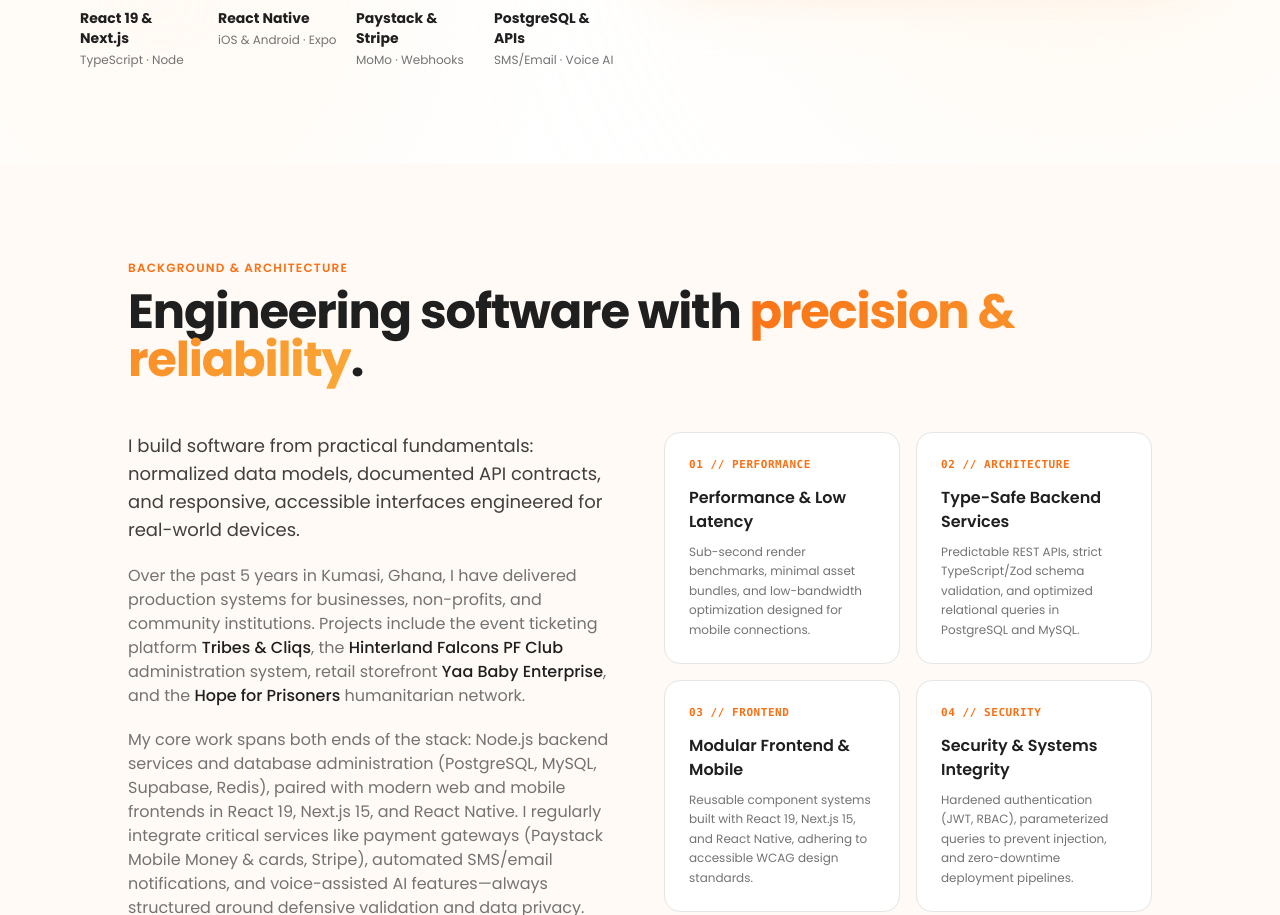
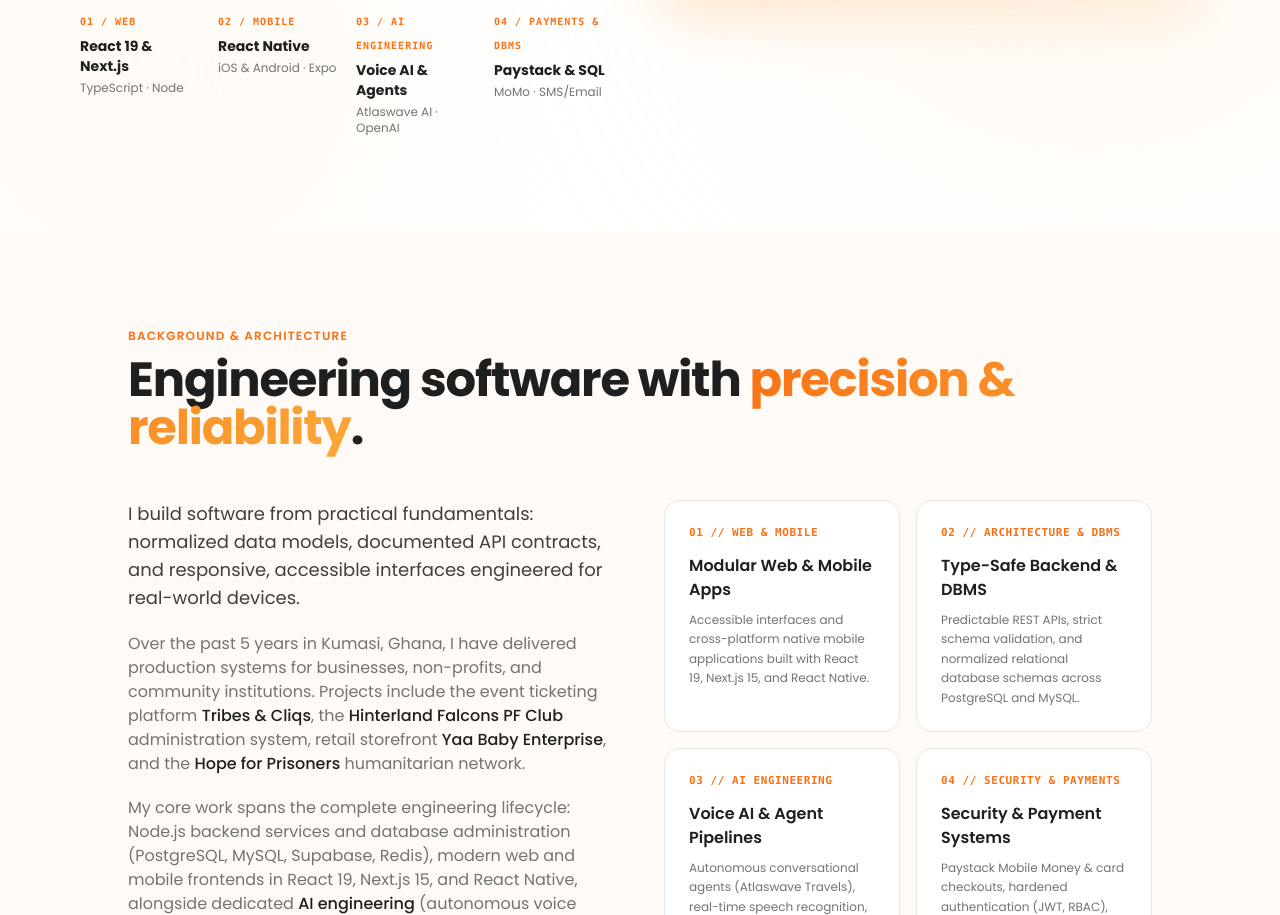
Before and after one commit to Darlington-s-store/rawlingsdportfolio, a React (Vite) app: page / in a window 1280 px wide. Shown: the part 637-1552 px from the top of the page. Built offline with nearby package versions, Linux system fonts and the light colour scheme; no server answers; the HTML template or start-up script is replaced by a standard one.

Commit message:
feat(branding): elevate AI Engineering alongside Web and Mobile across portfolio

```diff
--- a/src/components/AboutSection.tsx
+++ b/src/components/AboutSection.tsx
@@ -25,7 +25,7 @@
                 Over the past 5 years in Kumasi, Ghana, I have delivered production systems for businesses, non-profits, and community institutions. Projects include the event ticketing platform <span className="text-foreground font-medium">Tribes & Cliqs</span>, the <span className="text-foreground font-medium">Hinterland Falcons PF Club</span> administration system, retail storefront <span className="text-foreground font-medium">Yaa Baby Enterprise</span>, and the <span className="text-foreground font-medium">Hope for Prisoners</span> humanitarian network.
               </p>
               <p className="text-muted-foreground text-sm sm:text-base">
-                My core work spans both ends of the stack: Node.js backend services and database administration (PostgreSQL, MySQL, Supabase, Redis), paired with modern web and mobile frontends in React 19, Next.js 15, and React Native. I regularly integrate critical services like payment gateways (Paystack Mobile Money & cards, Stripe), automated SMS/email notifications, and voice-assisted AI features—always structured around defensive validation and data privacy.
+                My core work spans the complete engineering lifecycle: Node.js backend services and database administration (PostgreSQL, MySQL, Supabase, Redis), modern web and mobile frontends in React 19, Next.js 15, and React Native, alongside dedicated <span className="text-foreground font-medium">AI engineering</span> (autonomous voice agents, LLM pipelines, speech synthesis). I regularly integrate critical services like payment gateways (Paystack Mobile Money & cards, Stripe), automated SMS/email notifications, and developer AI workflows—always structured around defensive validation and data privacy.
               </p>
 
               <div className="pt-2 sm:pt-4 flex flex-col sm:flex-row items-stretch sm:items-center gap-3 sm:gap-4">
@@ -46,24 +46,24 @@
             <div className="grid sm:grid-cols-2 gap-4 stagger-children">
               {[
                 {
-                  num: "01 // PERFORMANCE",
-                  title: "Performance & Low Latency",
-                  desc: "Sub-second render benchmarks, minimal asset bundles, and low-bandwidth optimization designed for mobile connections.",
+                  num: "01 // WEB & MOBILE",
+                  title: "Modular Web & Mobile Apps",
+                  desc: "Accessible interfaces and cross-platform native mobile applications built with React 19, Next.js 15, and React Native.",
                 },
                 {
-                  num: "02 // ARCHITECTURE",
-                  title: "Type-Safe Backend Services",
-                  desc: "Predictable REST APIs, strict TypeScript/Zod schema validation, and optimized relational queries in PostgreSQL and MySQL.",
+                  num: "02 // ARCHITECTURE & DBMS",
+                  title: "Type-Safe Backend & DBMS",
+                  desc: "Predictable REST APIs, strict schema validation, and normalized relational database schemas across PostgreSQL and MySQL.",
                 },
                 {
-                  num: "03 // FRONTEND",
-                  title: "Modular Frontend & Mobile",
-                  desc: "Reusable component systems built with React 19, Next.js 15, and React Native, adhering to accessible WCAG design standards.",
+                  num: "03 // AI ENGINEERING",
+                  title: "Voice AI & Agent Pipelines",
+                  desc: "Autonomous conversational agents (Atlaswave Travels), real-time speech recognition, structured LLM prompts, and AI developer tooling.",
                 },
                 {
-                  num: "04 // SECURITY",
-                  title: "Security & Systems Integrity",
-                  desc: "Hardened authentication (JWT, RBAC), parameterized queries to prevent injection, and zero-downtime deployment pipelines.",
+                  num: "04 // SECURITY & PAYMENTS",
+                  title: "Security & Payment Systems",
+                  desc: "Paystack Mobile Money & card checkouts, hardened authentication (JWT, RBAC), encrypted payloads, and webhook verification.",
                 },
               ].map((item) => (
                 <div
--- a/src/components/Footer.tsx
+++ b/src/components/Footer.tsx
@@ -16,7 +16,7 @@
               <span className="font-display font-bold text-lg tracking-tight text-foreground">Rawlings Junior <span className="text-primary">Asomani</span></span>
             </Link>
             <p className="text-sm text-muted-foreground max-w-xs leading-relaxed">
-              Full-stack software developer building scalable web apps, APIs, and mobile solutions from Kumasi, Ghana.
+              Full-stack web, mobile & AI engineer building production platforms, intelligent voice agents, and secure payment systems from Kumasi, Ghana.
             </p>
           </div>
 
--- a/src/components/HeroSection.tsx
+++ b/src/components/HeroSection.tsx
@@ -19,11 +19,11 @@
           {/* Left Column - Content */}
           <div className="lg:col-span-6 space-y-5 sm:space-y-6">
             <h1 className="font-display text-3xl sm:text-4xl md:text-5xl lg:text-6xl font-bold tracking-tight leading-[1.1] text-foreground animate-fade-up">
-              Building high-impact <span className="text-primary">web & mobile applications</span>.
+              Engineering high-impact <span className="text-primary">web, mobile & AI systems</span>.
             </h1>
 
             <p className="text-sm sm:text-base md:text-lg text-muted-foreground leading-relaxed max-w-xl animate-fade-up delay-1">
-              I'm <span className="text-foreground font-semibold">Rawlings Junior Asomani</span>, a software engineer with 5+ years of experience engineering web platforms, native iOS & Android applications with React Native, Paystack & Stripe payment systems, and production databases.
+              I'm <span className="text-foreground font-semibold">Rawlings Junior Asomani</span>, a full-stack, mobile & AI engineer with 5+ years of experience engineering production web platforms, React Native mobile apps, autonomous voice AI agents, Paystack & Stripe payment systems, and robust database architectures.
             </p>
 
             <ScrollReveal>
@@ -74,15 +74,15 @@
                 </div>
 
                 <div className="space-y-1 p-2.5 sm:p-0 rounded-xl bg-orange-50/30 sm:bg-transparent border border-orange-100/60 sm:border-0">
-                  <span className="font-mono text-[10px] font-bold text-primary uppercase tracking-widest">03 / Payments</span>
-                  <p className="font-display font-bold text-xs sm:text-sm text-foreground">Paystack & Stripe</p>
-                  <p className="text-[11px] sm:text-xs text-muted-foreground">MoMo · Webhooks</p>
+                  <span className="font-mono text-[10px] font-bold text-primary uppercase tracking-widest">03 / AI Engineering</span>
+                  <p className="font-display font-bold text-xs sm:text-sm text-foreground">Voice AI & Agents</p>
+                  <p className="text-[11px] sm:text-xs text-muted-foreground">Atlaswave AI · OpenAI</p>
                 </div>
 
                 <div className="space-y-1 p-2.5 sm:p-0 rounded-xl bg-orange-50/30 sm:bg-transparent border border-orange-100/60 sm:border-0">
-                  <span className="font-mono text-[10px] font-bold text-primary uppercase tracking-widest">04 / Systems</span>
-                  <p className="font-display font-bold text-xs sm:text-sm text-foreground">PostgreSQL & APIs</p>
-                  <p className="text-[11px] sm:text-xs text-muted-foreground">SMS/Email · Voice AI</p>
+                  <span className="font-mono text-[10px] font-bold text-primary uppercase tracking-widest">04 / Payments & DBMS</span>
+                  <p className="font-display font-bold text-xs sm:text-sm text-foreground">Paystack & SQL</p>
+                  <p className="text-[11px] sm:text-xs text-muted-foreground">MoMo · SMS/Email</p>
                 </div>
               </div>
             </ScrollReveal>
--- a/src/components/TechStackSection.tsx
+++ b/src/components/TechStackSection.tsx
@@ -63,15 +63,15 @@
     techs: ["AWS", "Google Cloud", "Vercel", "Supabase", "Docker", "Git"],
   },
   {
-    title: "AI & Intelligent Systems",
+    title: "AI Engineering & Voice Agents",
     badge: "Core Specialization",
     image: aiStack,
     imageFit: "object-cover",
     imageBg: "bg-white",
-    alt: "AI Stack - AI Integration & Intelligent Systems with LLMs, OpenAI API, LangChain, RAG",
+    alt: "AI Stack - AI Engineering, Voice Agents, OpenAI API, Speech Synthesis, LLMs",
     description:
-      "Integrating practical AI features: voice-enabled interfaces, conversational assistants, and structured prompt pipelines.",
-    techs: ["OpenAI API", "LangChain", "LLMs", "RAG Pipelines", "Prompt Engineering"],
+      "Engineering autonomous voice-driven AI agents (Atlaswave Travels), real-time speech recognition, structured LLM prompt workflows, and AI developer tooling.",
+    techs: ["Voice AI Agents", "OpenAI API", "Web Speech API", "LLM Prompting", "Function Calling", "RAG Pipelines"],
   },
 ];
 
--- a/src/pages/AboutPage.tsx
+++ b/src/pages/AboutPage.tsx
@@ -319,9 +319,9 @@
                 </div>
                 <div className="space-y-1">
                   <h1 className="font-display text-xl sm:text-2xl font-bold text-foreground">Rawlings Junior Asomani</h1>
-                  <p className="text-primary text-xs sm:text-sm font-semibold">Full-Stack Web & Mobile Developer</p>
+                  <p className="text-primary text-xs sm:text-sm font-semibold">Full-Stack Web, Mobile & AI Engineer</p>
                   <p className="text-muted-foreground text-xs pt-1 max-w-xs mx-auto">
-                    Full-stack engineer specializing in web and mobile applications, payment gateways, messaging pipelines, and database administration.
+                    Senior full-stack engineer specializing in web and mobile applications, AI engineering & voice agents, payment gateways, messaging pipelines, and database administration.
                   </p>
                 </div>
 
@@ -535,30 +535,30 @@
                 </div>
               </ScrollReveal>
 
-              {/* Dual Web & Mobile Mastery Feature */}
+              {/* Core Engineering Specializations: Web, Mobile & AI */}
               <ScrollReveal>
                 <div className="space-y-5 pt-8 border-t border-border">
                   <div>
-                    <p className="text-xs font-semibold text-primary uppercase tracking-wider mb-1">Dual Specialization</p>
-                    <h2 className="font-display text-xl sm:text-2xl font-bold text-foreground">Web & Mobile Application Mastery</h2>
+                    <p className="text-xs font-semibold text-primary uppercase tracking-wider mb-1">Core Specializations</p>
+                    <h2 className="font-display text-xl sm:text-2xl font-bold text-foreground">Web, Mobile & AI Engineering</h2>
                     <p className="text-muted-foreground text-sm mt-1">
-                      Delivering top-tier user experiences across browsers and mobile devices with unified engineering standards.
+                      Delivering production systems across responsive web applications, native mobile ecosystems, and autonomous AI agents.
                     </p>
                   </div>
 
-                  <div className="grid sm:grid-cols-2 gap-5 pt-2">
+                  <div className="grid md:grid-cols-3 gap-5 pt-2">
                     {/* Web Card */}
-                    <div className="bg-card border border-border p-6 rounded-2xl space-y-3 hover:border-primary/40 hover:shadow-md transition-all">
-                      <span className="font-mono text-xs font-bold text-primary tracking-widest block uppercase">01 // Web Architecture</span>
-                      <div>
-                        <h3 className="font-display font-bold text-base text-foreground mb-1.5">Web Application Development</h3>
+                    <div className="bg-card border border-border p-6 rounded-2xl space-y-3 hover:border-primary/40 hover:shadow-md transition-all flex flex-col justify-between">
+                      <div className="space-y-3">
+                        <span className="font-mono text-xs font-bold text-primary tracking-widest block uppercase">01 // Web Architecture</span>
+                        <h3 className="font-display font-bold text-base text-foreground">Web Application Development</h3>
                         <p className="text-muted-foreground text-xs leading-relaxed">
                           Sub-second load times, server-side rendering with Next.js 15, accessible UI components, reactive state management, and optimized SEO pipelines for commercial storefronts and SaaS platforms.
                         </p>
                       </div>
                       <div className="flex flex-wrap gap-1.5 pt-3 border-t border-border/60">
                         {["React 19", "Next.js 15", "TypeScript", "Tailwind CSS", "RESTful APIs"].map((tag) => (
-                          <span key={tag} className="text-[11px] font-medium bg-secondary px-2.5 py-0.5 rounded-md text-foreground">
+                          <span key={tag} className="text-[10px] font-medium bg-secondary px-2.5 py-0.5 rounded-md text-foreground">
                             {tag}
                           </span>
                         ))}
@@ -566,17 +566,35 @@
                     </div>
 
                     {/* Mobile Card */}
-                    <div className="bg-card border border-border p-6 rounded-2xl space-y-3 hover:border-primary/40 hover:shadow-md transition-all">
-                      <span className="font-mono text-xs font-bold text-primary tracking-widest block uppercase">02 // Mobile Architecture</span>
-                      <div>
-                        <h3 className="font-display font-bold text-base text-foreground mb-1.5">Cross-Platform Mobile Development</h3>
+                    <div className="bg-card border border-border p-6 rounded-2xl space-y-3 hover:border-primary/40 hover:shadow-md transition-all flex flex-col justify-between">
+                      <div className="space-y-3">
+                        <span className="font-mono text-xs font-bold text-primary tracking-widest block uppercase">02 // Mobile Architecture</span>
+                        <h3 className="font-display font-bold text-base text-foreground">Cross-Platform Mobile Apps</h3>
                         <p className="text-muted-foreground text-xs leading-relaxed">
                           Native-feel iOS and Android applications with unified React Native and Expo ecosystems, fluid 60fps animations, offline-first data caching, push notifications, and hardware integrations.
                         </p>
                       </div>
                       <div className="flex flex-wrap gap-1.5 pt-3 border-t border-border/60">
                         {["React Native", "Expo", "iOS", "Android", "Offline Sync"].map((tag) => (
-                          <span key={tag} className="text-[11px] font-medium bg-secondary px-2.5 py-0.5 rounded-md text-foreground">
+                          <span key={tag} className="text-[10px] font-medium bg-secondary px-2.5 py-0.5 rounded-md text-foreground">
+                            {tag}
+                          </span>
+                        ))}
+                      </div>
+                    </div>
+
+                    {/* AI Engineering Card */}
+                    <div className="bg-card border border-border p-6 rounded-2xl space-y-3 hover:border-primary/40 hover:shadow-md transition-all flex flex-col justify-between">
+                      <div className="space-y-3">
+                        <span className="font-mono text-xs font-bold text-primary tracking-widest block uppercase">03 // AI Engineering</span>
+                        <h3 className="font-display font-bold text-base text-foreground">Autonomous AI Agents & Voice</h3>
+                        <p className="text-muted-foreground text-xs leading-relaxed">
+                          Voice-powered interactive agents (Atlaswave Travels), real-time speech recognition, structured LLM prompt workflows, OpenAI function calling, and developer tooling acceleration.
+                        </p>
+                      </div>
+                      <div className="flex flex-wrap gap-1.5 pt-3 border-t border-border/60">
+                        {["Voice AI Agents", "OpenAI API", "Web Speech API", "LLM Prompting", "Function Calling"].map((tag) => (
+                          <span key={tag} className="text-[10px] font-medium bg-secondary px-2.5 py-0.5 rounded-md text-foreground">
                             {tag}
                           </span>
                         ))}
```
